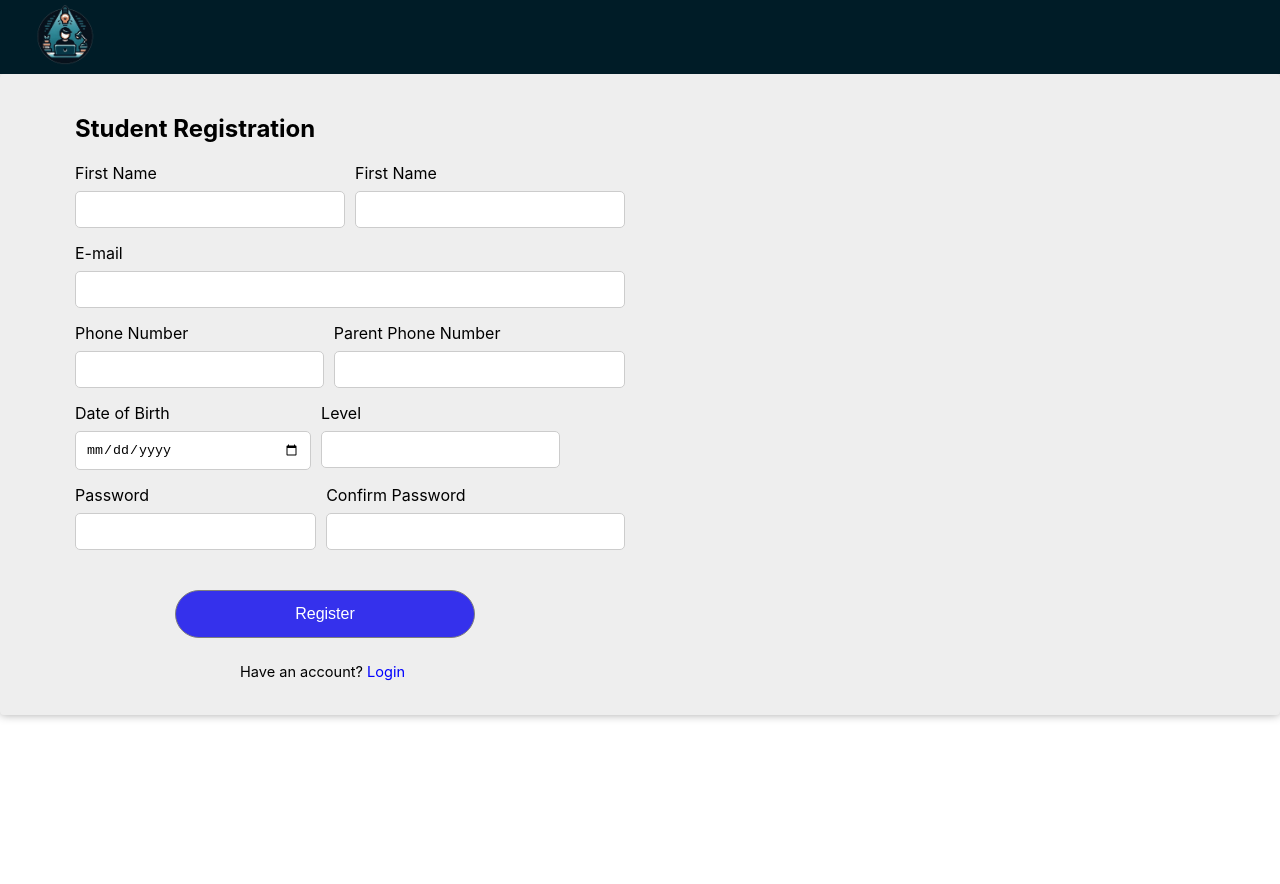
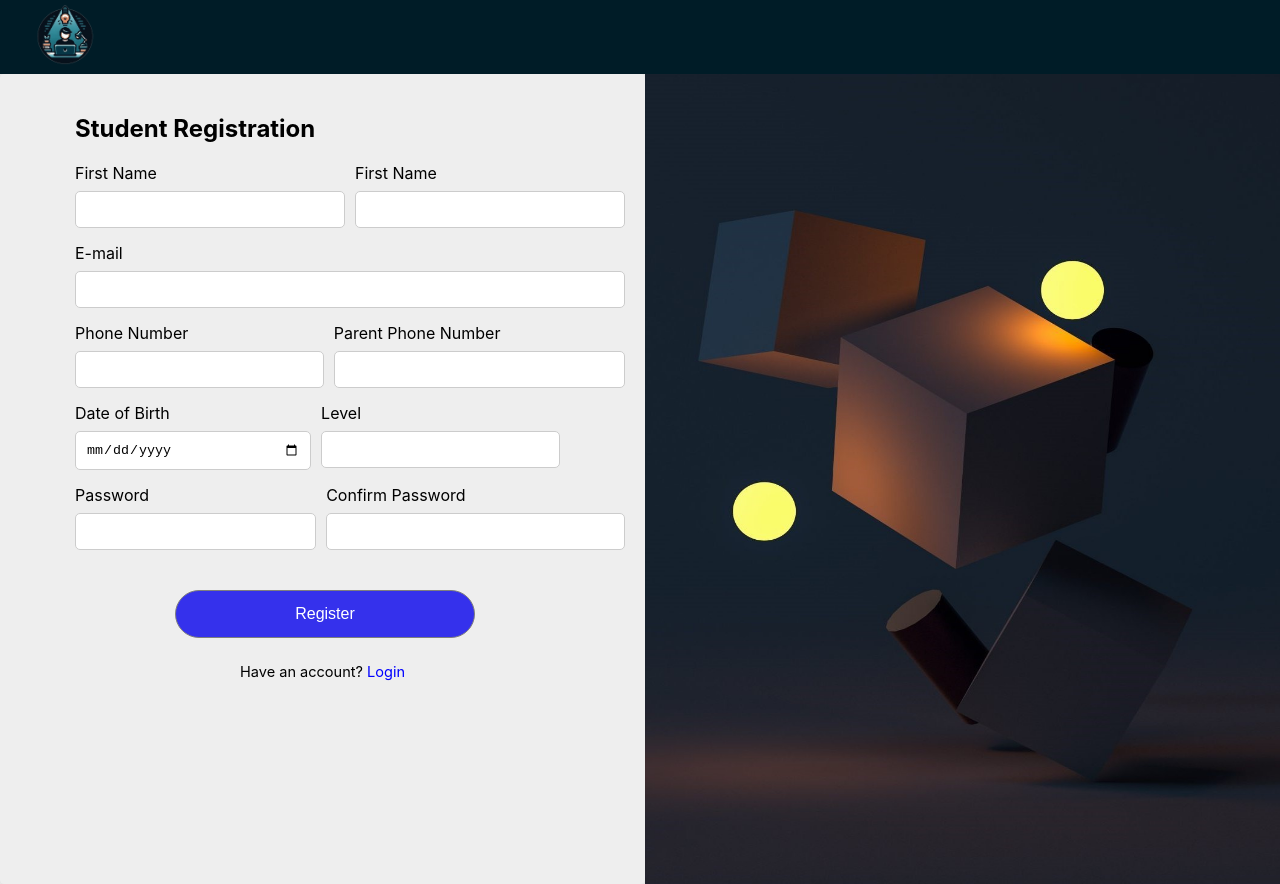
Before and after one commit to AbdElRahman-SaadElDin/El-Rehla, a React (Create React App) app: page / in a window 1280 px wide. Before the commit the page ends 800 px from the top, so only its background shows below. Built offline with nearby package versions, Linux system fonts and the light colour scheme.

Commit message:
Add Photo to SignUp Page

```diff
--- a/public/index.html
+++ b/public/index.html
@@ -9,7 +9,6 @@
       name="description"
       content="Web site created using create-react-app"
     />
-    <link rel="apple-touch-icon" href="%PUBLIC_URL%/logo192.png" />
     <!--
       manifest.json provides metadata used when your web app is installed on a
       user's mobile device or desktop. See https://developers.google.com/web/fundamentals/web-app-manifest/
@@ -24,7 +23,7 @@
       work correctly both with client-side routing and a non-root public URL.
       Learn how to configure a non-root public URL by running `npm run build`.
     -->
-    <title>React App</title>
+    <title>El-Rehla</title>
   </head>
   <body>
     <noscript>You need to enable JavaScript to run this app.</noscript>
--- a/src/Pages/SignUp.css
+++ b/src/Pages/SignUp.css
@@ -1,3 +1,8 @@
+.Container {
+    display: flex;
+    height: 810px;
+    max-width: 100%;
+}
 form {
     background-color: #eee;
     padding: 20px;
@@ -58,3 +63,8 @@ button[type="submit"]:hover {
 .register-page a:hover {
     color: darkblue; /* Change link color on hover */
 }
+.Img {
+    flex: 2;
+    width: 200px;
+
+}
--- a/src/Pages/SignUp.jsx
+++ b/src/Pages/SignUp.jsx
@@ -1,11 +1,14 @@
 import React  from "react";
 import './SignUp.css';
 import Header from '../Components/Header.jsx';
+import img from '../imgs/sebastian-svenson-scaled.jpg'
+
 
 const SignUp = () =>{
     return(
     <div class="SignUp">
         <Header/>
+        <div className="Container">
             <form action="#" method="POST" >
                 <h2>Student Registration</h2>
 
@@ -66,7 +69,8 @@ const SignUp = () =>{
                 </div>
 
             </form>
-
+            <img src={img} className="Img"/>
+        </div>
     </div>
     )
 }
```
Also changed, not shown: public/manifest.json, src/imgs/sebastian-svenson-scaled.jpg (added). Lines whose indentation alone changed are shown as unchanged.
